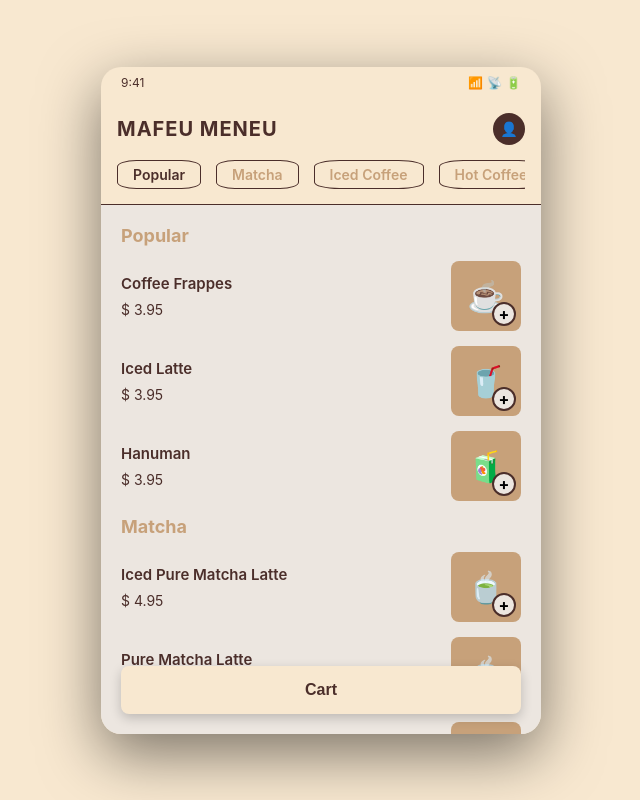
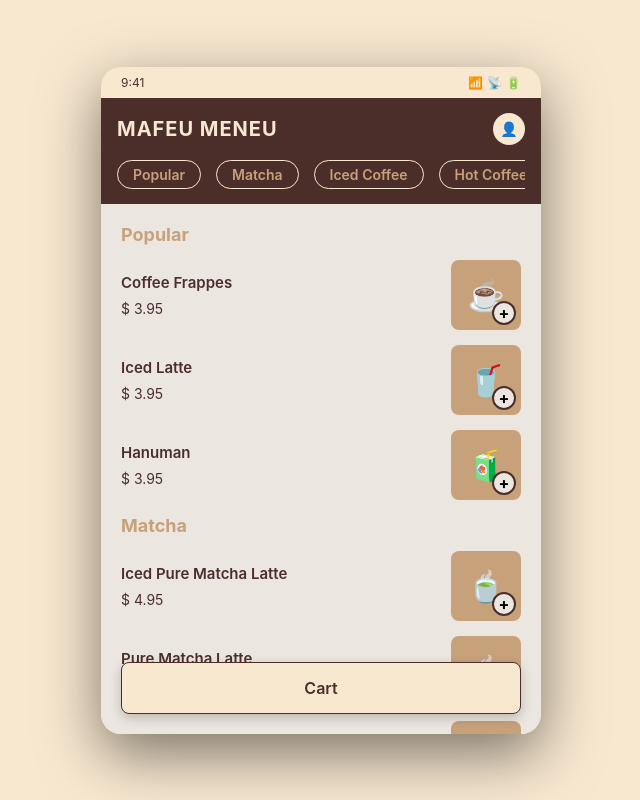
Before and after one commit to wasd-qec/UXUI-Deliverable-5, a plain HTML site: page menu.html in a window 1280 px wide. Shown: the whole page, without its empty margins (319-959 px from the left). Drawn offline with Linux system fonts and the light colour scheme.

Commit message:
edit menu

```diff
--- a/menu.html
+++ b/menu.html
@@ -7,7 +7,6 @@
     <link rel="stylesheet" href="stylemenu.css">
 </head>
 <body>
-    <body>
     <div class="phone-frame">
         <!-- Status Bar -->
         <div class="status-bar">
@@ -28,19 +27,19 @@
 
             <!-- Categories (Horizontal Scroll) -->
             <div class="categories">
-                <div class="category active">Popular</div>
-                <div class="category">Matcha</div>
-                <div class="category">Iced Coffee</div>
-                <div class="category">Hot Coffee</div>
-                <div class="category">Smoothies</div>
-                <div class="category">Frappe</div>
-                <div class="category">Bottle Drink</div>
+                <a href="#popular" class="category">Popular</a>
+                <a href="#matcha" class="category">Matcha</a>
+                <a href="#iced-coffee" class="category">Iced Coffee</a>
+                <a href="#hot-coffee" class="category">Hot Coffee</a>
+                <a href="#smoothies" class="category">Smoothies</a>
+                <a href="#frappe" class="category">Frappe</a>
+                <a href="#bottle-drink" class="category">Bottle Drink</a>
             </div>
         </div>
         <!-- Scrollable Content -->
         <div class="content">
             <!-- Popular Section -->
-            <div class="section-title">Popular</div>
+            <div class="section-title" id="popular">Popular</div>
 
             <div class="menu-item">
                 <div class="item-info">
@@ -76,7 +75,7 @@
             </div>
 
             <!-- Matcha Section -->
-            <div class="section-title">Matcha</div>
+            <div class="section-title" id="matcha">Matcha</div>
 
             <div class="menu-item">
                 <div class="item-info">
@@ -112,7 +111,7 @@
             </div>
 
             <!-- Iced Coffee Section -->
-            <div class="section-title">Iced Coffee</div>
+            <div class="section-title" id="iced-coffee">Iced Coffee</div>
 
             <div class="menu-item">
                 <div class="item-info">
@@ -148,7 +147,7 @@
             </div>
 
             <!-- Hot Coffee Section -->
-            <div class="section-title">Hot Coffee</div>
+            <div class="section-title" id="hot-coffee">Hot Coffee</div>
 
             <div class="menu-item">
                 <div class="item-info">
@@ -184,7 +183,7 @@
             </div>
 
             <!-- Smoothies Section -->
-            <div class="section-title">Smoothies</div>
+            <div class="section-title" id="smoothies">Smoothies</div>
 
             <div class="menu-item">
                 <div class="item-info">
@@ -221,7 +220,7 @@
         </div>
 
         <!-- Cart Button (Fixed) -->
-        <button class="cart-button">Cart</button>
+        <a href="Login.html" class="cart-button">Cart</a>
     </div>
 </body>
 </html>
--- a/stylemenu.css
+++ b/stylemenu.css
@@ -50,7 +50,7 @@ body {
 
 /* Header - Fixed */
 .header {
-    background: var(--accent-color);
+    background: var(--primary-color);
     padding-top: 15px;
     padding-left: 16px;
     padding-right: 16px;
@@ -58,7 +58,6 @@ body {
     position: sticky;
     top: 0;
     z-index: 100;
-    border-bottom: #4B2E2A 1px solid;
 }
 
 .header-top {
@@ -71,14 +70,14 @@ body {
 .logo {
     font-size: 20px;
     font-weight: bold;
-    color: var(--primary-color);
+    color: var(--accent-color);
     letter-spacing: 1px;
 }
 
 .user-icon {
     width: 32px;
     height: 32px;
-    background: var(--primary-color);
+    background: var(--accent-color);
     border-radius: 50%;
     display: flex;
     align-items: center;
@@ -109,19 +108,18 @@ body {
     white-space: nowrap;
     cursor: pointer;
     transition: color 0.3s;
-    border-radius: 23%;
-    border:#4B2E2A 1px solid;
+    border-radius: 20px;
+    border:var(--accent-color) 1px solid;
     padding: 5px 15px;
+    text-decoration: none;
 }
 
-.category.active {
-    color: var(--primary-color);
-}
 
 /* Scrollable Content */
 .content {
     scrollbar-width: none;
     -ms-overflow-style: none;
+    scroll-behavior: smooth;
     flex: 1;
     overflow-y: auto;
     padding: 20px;
@@ -207,10 +205,11 @@ body {
     padding: 15px;
     text-align: center;
     font-size: 16px;
+    text-decoration: none;
     font-weight: 600;
+    border:#4B2E2A 1px solid;
     border-radius: 8px;
     cursor: pointer;
-    border: none;
     box-shadow: 0 4px 12px rgba(0, 0, 0, 0.2);
 }
 
```
Also changed, not shown: Login.html (+1 -1 lines).
